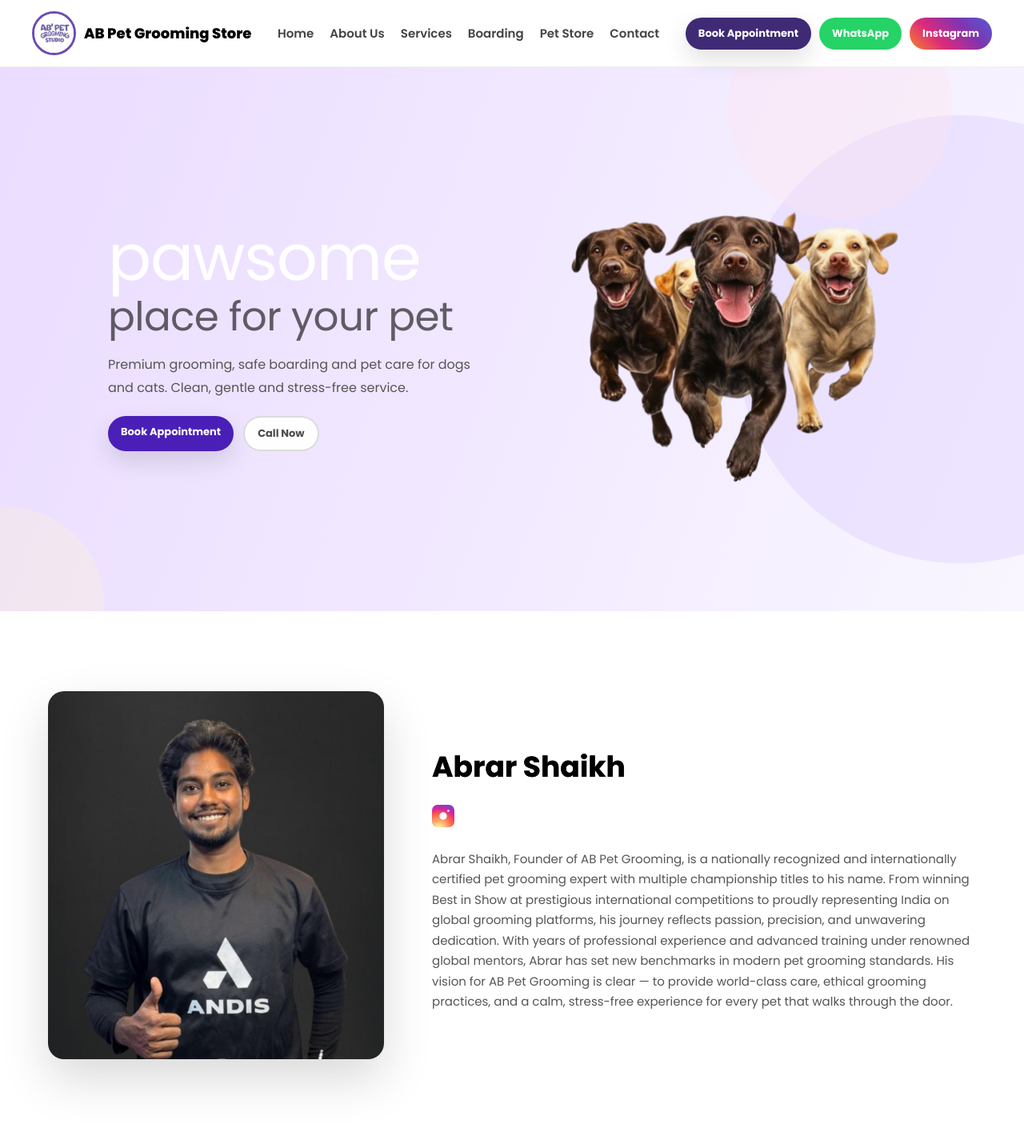
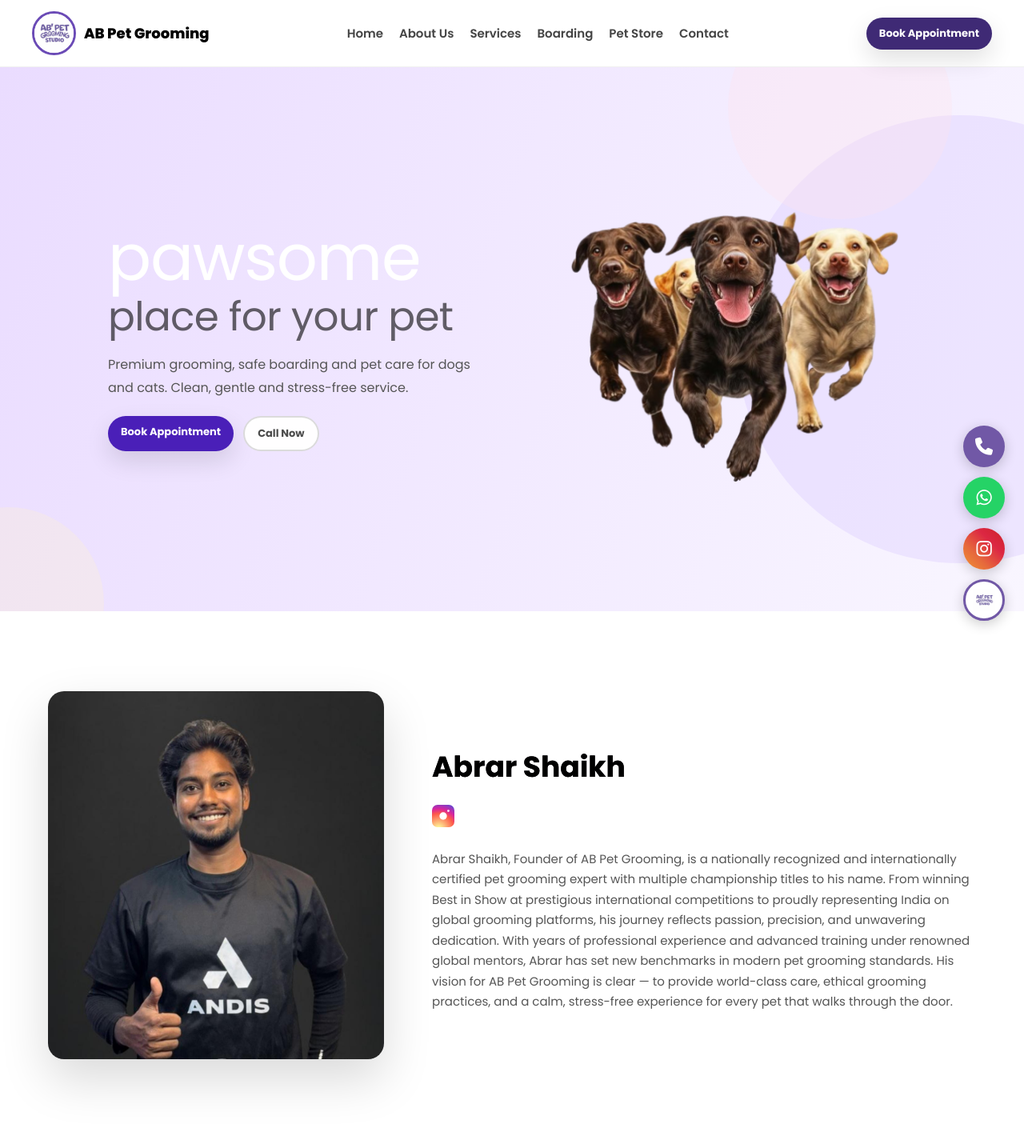
Before and after one commit to diyav615-byte/AB-PET-GROOMING-1, a PHP site: page /index.php in a window 1280 px wide. Shown: the top 1430 px of the page at 80% size. Run offline with PHP 8.4, Linux system fonts and the light colour scheme.

Commit message:
Enhance header and footer with floating social icons
- Add floating circular social buttons (WhatsApp, Instagram, Call, Home)
- Positioned bottom-right with smooth hover animations
- Enhanced footer with logo, contact info, social links
- Clean purple gradient footer design
- Simplified nav - removed duplicate social buttons

```diff
--- a/includes/footer.php
+++ b/includes/footer.php
@@ -1,32 +1,53 @@
 <?php
-// footer.php
+// Enhanced footer.php
 ?>
+<link rel="stylesheet" href="https://cdnjs.cloudflare.com/ajax/libs/font-awesome/6.4.0/css/all.min.css">
+
 <footer class="footer">
   <div class="container footer-inner">
     <div>
-      <div class="footer-brand">AB Pet Grooming</div>
-      <p class="muted">Professional grooming, safe boarding & pet care services in Mumbai.</p>
+      <div class="footer-brand">
+        <img src="assets/images/logo.png" alt="AB Pet Grooming" style="width:40px;vertical-align:middle;margin-right:10px;">
+        <span style="font-size:22px;font-weight:800;">AB Pet Grooming</span>
+      </div>
+      <p>Professional grooming, safe boarding & pet care services. Your pet's comfort is our priority.</p>
+      <div style="display:flex;flex-direction:column;gap:8px;margin-top:16px;font-size:14px;opacity:0.8;">
+        <a href="tel:+918828719786" style="color:inherit;text-decoration:none;"><i class="fas fa-phone"></i> +91 88287 19786</a>
+        <span><i class="fas fa-map-marker-alt"></i> Mumbai, India</span>
+      </div>
     </div>
 
-    <div class="footer-links">
-      <a href="index.php">Home</a>
-      <a href="about.php">About Us</a>
-      <a href="services.php">Services</a>
-      <a href="boarding.php">Boarding</a>
-      <a href="booking.php">Book Appointment</a>
-      <a href="petstore.php">Pet Store</a>
-      <a href="contact.php">Contact</a>
+    <div>
+      <h4 style="font-size:16px;font-weight:700;margin-bottom:16px;">Quick Links</h4>
+      <div class="footer-links">
+        <a href="index.php">Home</a>
+        <a href="about.php">About Us</a>
+        <a href="services.php">Services</a>
+        <a href="boarding.php">Boarding</a>
+        <a href="book-appointment.php">Book Appointment</a>
+        <a href="contact.php">Contact</a>
+      </div>
     </div>
 
-    <div class="footer-links">
-      <a href="tel:+918828719786">Call</a>
-      <a href="https://wa.me/918828719786" target="_blank">WhatsApp</a>
-      <a href="https://instagram.com/ab_pet_grooming_studio" target="_blank">Instagram</a>
+    <div>
+      <h4 style="font-size:16px;font-weight:700;margin-bottom:16px;">Services</h4>
+      <div class="footer-links">
+        <a href="services.php">Dog Grooming</a>
+        <a href="services.php">Cat Grooming</a>
+        <a href="boarding.php">Pet Boarding</a>
+      </div>
     </div>
   </div>
 
-  <div class="container footer-bottom muted">
-    © <?php echo date('Y'); ?> AB Pet Grooming. All rights reserved.
+  <div class="footer-bottom">
+    <div class="container" style="display:flex;justify-content:space-between;align-items:center;flex-wrap:wrap;gap:16px;">
+      <p style="opacity:0.7;font-size:14px;">© <?php echo date('Y'); ?> AB Pet Grooming. All rights reserved.</p>
+      <div style="display:flex;gap:16px;">
+        <a href="https://instagram.com/abrar_shaikhsk__" target="_blank" style="color:#fff;font-size:20px;" title="Instagram"><i class="fab fa-instagram"></i></a>
+        <a href="https://wa.me/918828719786" target="_blank" style="color:#25D366;font-size:20px;" title="WhatsApp"><i class="fab fa-whatsapp"></i></a>
+        <a href="tel:+918828719786" style="color:#7158a6;font-size:20px;" title="Call"><i class="fas fa-phone"></i></a>
+      </div>
+    </div>
   </div>
 </footer>
 
--- a/includes/header.php
+++ b/includes/header.php
@@ -8,15 +8,98 @@
   <link rel="preconnect" href="https://fonts.gstatic.com" crossorigin>
   <link href="https://fonts.googleapis.com/css2?family=Poppins:wght@400;500;600;700;800&display=swap" rel="stylesheet">
   <link rel="stylesheet" href="assets/css/style.css">
+  <link rel="stylesheet" href="https://cdnjs.cloudflare.com/ajax/libs/font-awesome/6.4.0/css/all.min.css">
+  <style>
+    /* Floating Social Icons */
+    .floating-social {
+      position: fixed;
+      bottom: 24px;
+      right: 24px;
+      display: flex;
+      flex-direction: column;
+      gap: 12px;
+      z-index: 1000;
+    }
+
+    .floating-social a {
+      width: 52px;
+      height: 52px;
+      border-radius: 50%;
+      display: flex;
+      align-items: center;
+      justify-content: center;
+      font-size: 22px;
+      color: #fff;
+      text-decoration: none;
+      box-shadow: 0 4px 16px rgba(0,0,0,0.2);
+      transition: all 0.3s ease;
+    }
+
+    .floating-social a:hover {
+      transform: translateY(-4px) scale(1.1);
+    }
+
+    .floating-social .whatsapp {
+      background: #25D366;
+    }
+
+    .floating-social .instagram {
+      background: linear-gradient(45deg, #f09433, #e6683c, #dc2743, #cc2126);
+    }
+
+    .floating-social .call {
+      background: #7158a6;
+    }
+
+    .floating-social .logo-btn {
+      background: #fff;
+      border: 3px solid #7158a6;
+    }
+
+    .floating-social .logo-btn img {
+      width: 28px;
+      height: 28px;
+      object-fit: contain;
+    }
+
+    @media (max-width: 768px) {
+      .floating-social {
+        bottom: 16px;
+        right: 16px;
+      }
+
+      .floating-social a {
+        width: 44px;
+        height: 44px;
+        font-size: 18px;
+      }
+    }
+  </style>
 </head>
 <body>
+
+<!-- Floating Social Icons -->
+<div class="floating-social">
+  <a href="tel:+918828719786" class="call" title="Call Us">
+    <i class="fas fa-phone"></i>
+  </a>
+  <a href="https://wa.me/918828719786" target="_blank" class="whatsapp" title="WhatsApp">
+    <i class="fab fa-whatsapp"></i>
+  </a>
+  <a href="https://instagram.com/abrar_shaikhsk__" target="_blank" class="instagram" title="Instagram">
+    <i class="fab fa-instagram"></i>
+  </a>
+  <a href="index.php" class="logo-btn" title="Home">
+    <img src="assets/images/logo.png" alt="Logo">
+  </a>
+</div>
 
 <header class="site-header">
   <div class="container nav-inner">
 
-   <a class="brand" href="#">
+   <a class="brand" href="index.php">
   <img src="assets/images/logo.png" alt="Logo" class="logo">
-  <span>AB Pet Grooming Store</span>
+  <span>AB Pet Grooming</span>
 </a>
 
     <nav class="nav">
@@ -30,8 +113,6 @@
 
     <div class="nav-buttons">
       <a href="book-appointment.php" class="btn-pill btn-solid">Book Appointment</a>
-      <a href="https://wa.me/918828719786" target="_blank" class="btn-pill btn-wa">WhatsApp</a>
-      <a href="https://instagram.com/abrar_shaikhsk__" target="_blank" class="btn-pill btn-ig">Instagram</a>
     </div>
 
   </div>
```
